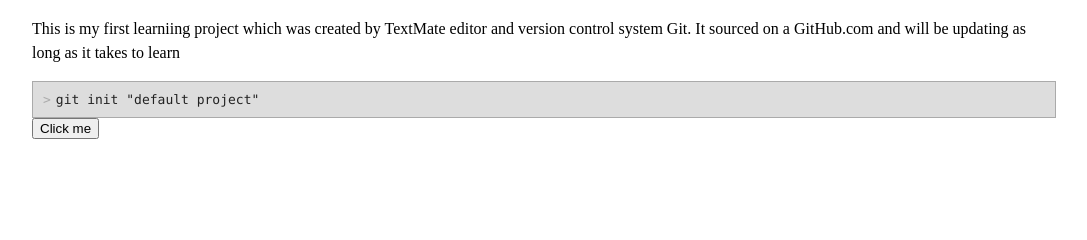
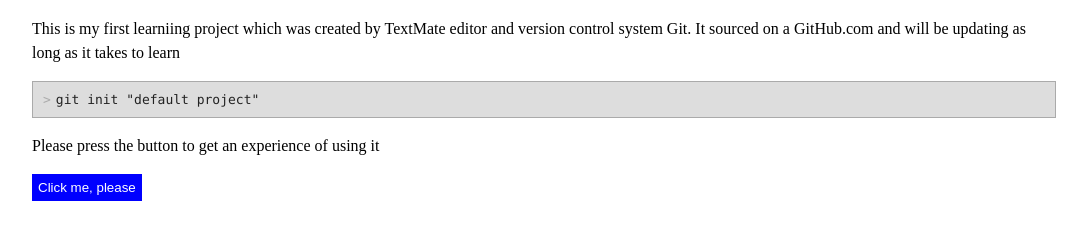
Before and after one commit to rerreby/learn, a plain HTML site: page index.html in a window 1280 px wide. Shown: the part 152-392 px from the top of the page, without its empty margins (96-1183 px from the left). Drawn offline with Linux system fonts and the light colour scheme.

Commit message:
Improved readibily

```diff
--- a/index.html
+++ b/index.html
@@ -5,20 +5,31 @@
 	<title>Learning project</title>
 	<link rel="stylesheet" href="style.css" />
 <script>
-window.onload = function() {
+window.onload = function()
+{
+	// TODO: Stylesh it even worse
 	var btn = document.getElementsByTagName('button')[0];
 	if (btn)
 	btn.onclick = function() {
-		alert('You pressed the button');
+		document.getElementById('buttonMessage').innerHTML = 'You have pressed the button. Is this not amazing?';
+
+		/*
+			TODO: Add hiding of button
+		*/
 	}
 }
 </script>
 </head>
 <body>
+	<!--
+		TODO Help me please
+	-->
 	<h1>First learning project which developed with Git</h1>
 	<h2>How to open port 443 on Windows</h2>
 	<p>This is my first learniing project which was created by TextMate editor and version control system Git. It sourced on a GitHub.com and will be updating as long as it takes to learn</p>
 	<code>git init &quot;default project&quot;</code>
-	<button>Click me</button>
+	<p>Please press the button to get an experience of using it</p>
+	<button>Click me, please</button>
+	<p id="buttonMessage"></p>
 </body>
 </html>
--- a/style.css
+++ b/style.css
@@ -28,3 +28,14 @@ code:before {
 	padding-right: 5px;
 	color: #aaa;
 }
+
+
+button {
+	/*
+		TODO Styleze it more
+	*/
+	color: white;
+	background-color: blue;
+	border: solid 1px blue;
+	padding: 5px;
+}
```
